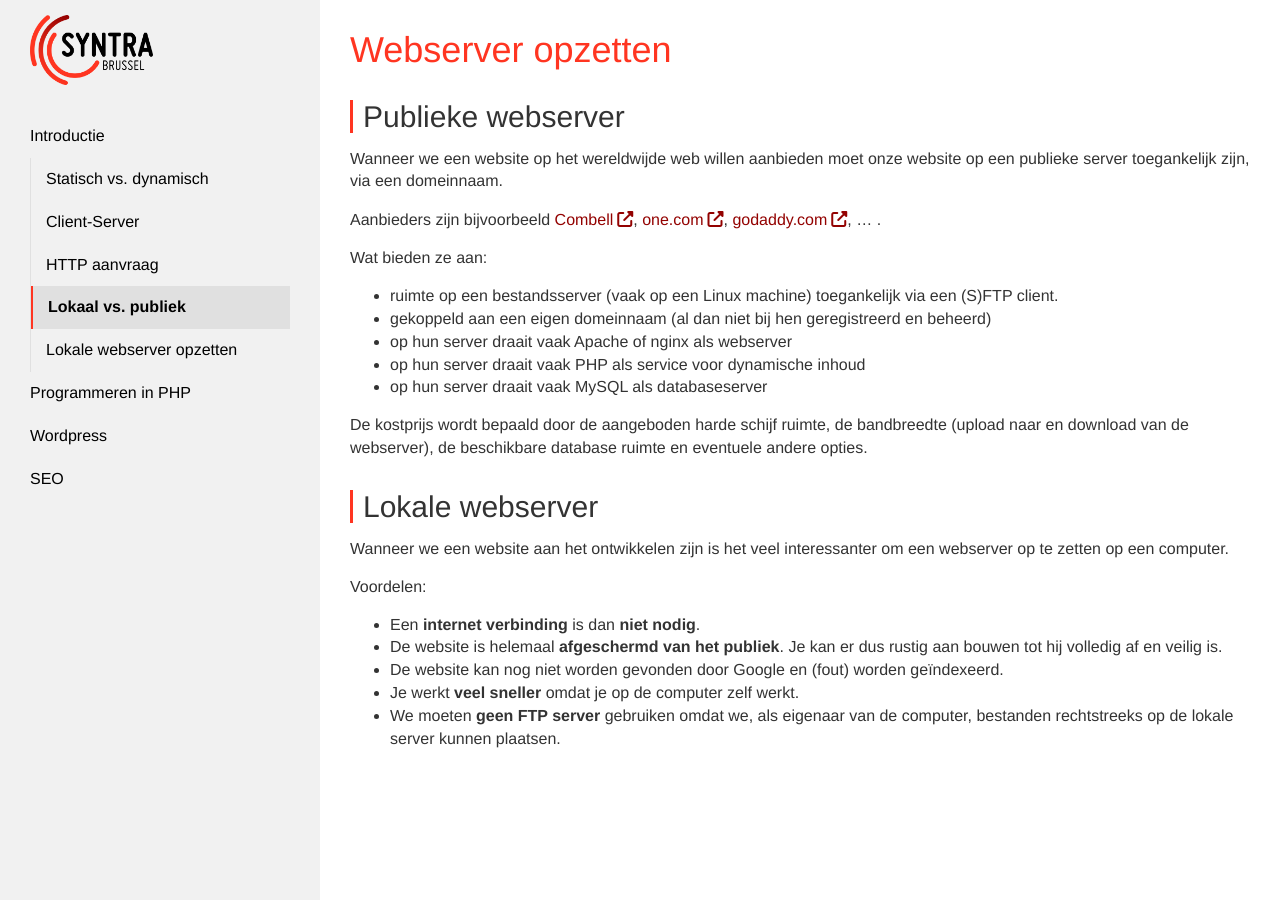
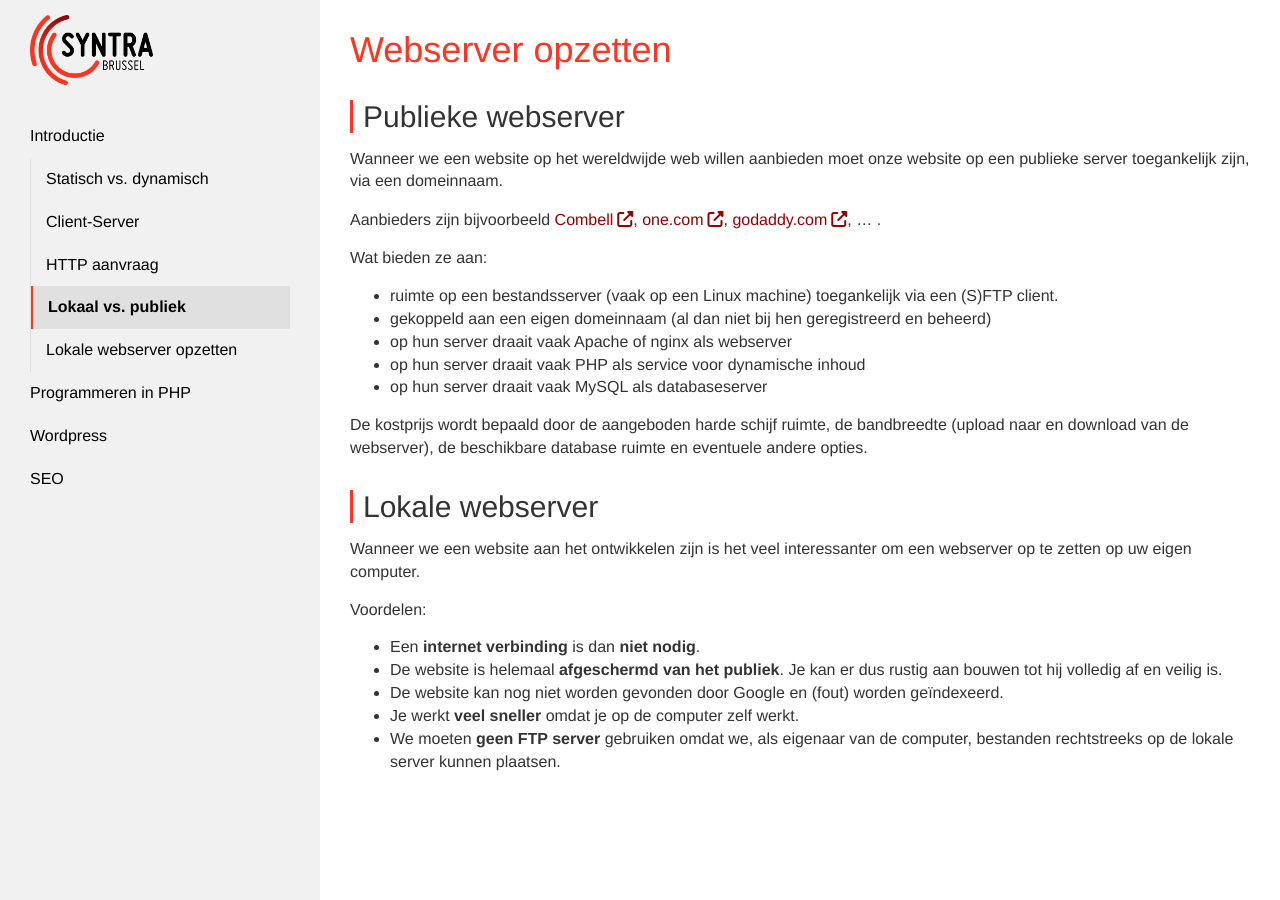
Before and after one commit to Syntra-Brussel/dynamische-webtechnieken, a Jekyll site: the page built from introductie/lokaal-vs-publiek.md, in a window 1280 px wide and 900 px high. Built offline with Jekyll 4.4.1, drawn with Linux system fonts in a browser that asks for light colours; nearby versions of some CDN libraries; a script that is not in the unit is left out.

Commit message:
Update lokaal-vs-publiek.md

```diff
--- a/introductie/lokaal-vs-publiek.md
+++ b/introductie/lokaal-vs-publiek.md
@@ -20,7 +20,7 @@
 
 ## Lokale webserver
 
-Wanneer we een website aan het ontwikkelen zijn is het veel interessanter om een webserver op te zetten op een computer.
+Wanneer we een website aan het ontwikkelen zijn is het veel interessanter om een webserver op te zetten op uw eigen computer.
 
 Voordelen:
 * Een <strong>internet verbinding</strong> is dan <strong>niet nodig</strong>.
```
